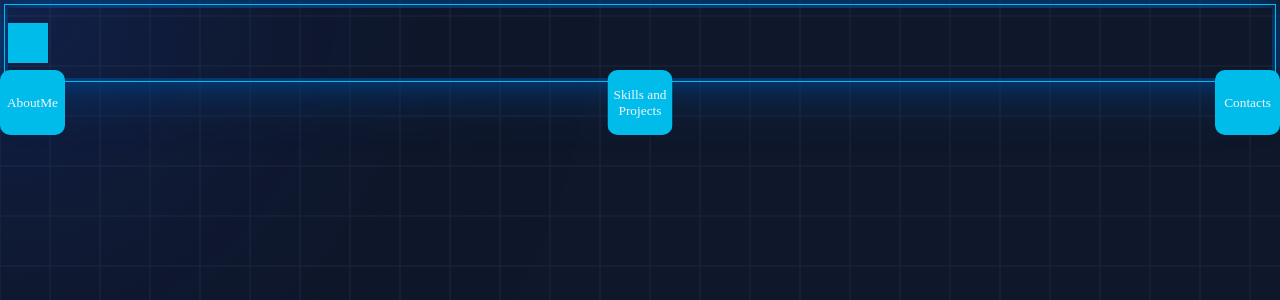
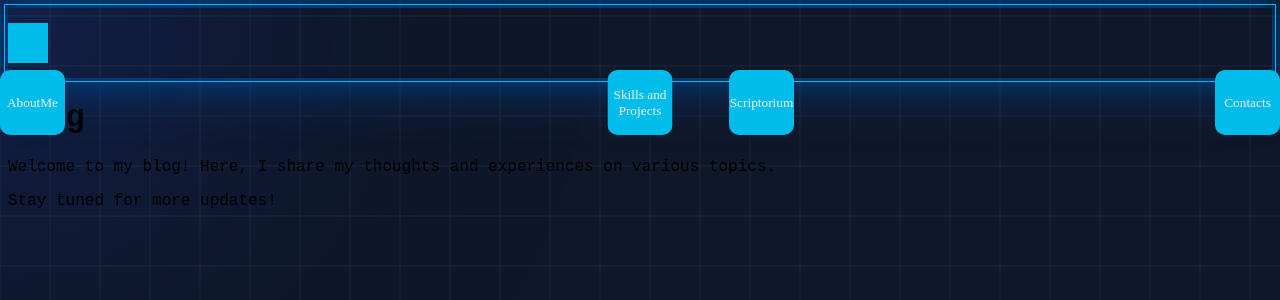
Before and after one commit to TheHeartstriker/Portfolio, a React (Vite) app in the folder Portfolio/: page /scriptorium in a window 1280 px wide. Shown: the top 300 px of the page. Built offline with nearby package versions, Linux system fonts and the light colour scheme; a web font is replaced by a local one.

Commit message:
Basic setup
Ok inputted it into the navigation system. And setup linking so I can work on the blog system and not worry about navigation next is to get the css and system for including programs inside the text.

```diff
--- a/Portfolio/src/components/nav/nav.jsx
+++ b/Portfolio/src/components/nav/nav.jsx
@@ -2,6 +2,7 @@ import { useState, useRef, useEffect } from "react";
 import { Link } from "react-router-dom";
 import NavCursor from "./navCursor.jsx";
 import "./navigate.css";
+import scriptorium from "../../pages/scriptorium/scriptorium.jsx";
 
 function Nav() {
   const containerRef = useRef(null);
@@ -26,40 +27,35 @@ function Nav() {
   }
 
   //Simple state management for the buttons
-  const [About, setAbout] = useState(false);
-  const [Skill, setSkill] = useState(false);
-  const [Contact, setContact] = useState(false);
+  const [btnState, setBtnState] = useState({
+    About: true,
+    Skill: false,
+    Contact: false,
+    scriptorium: false,
+  });
 
-  function handleAbout() {
-    setAbout(true);
-    setSkill(false);
-    setContact(false);
-  }
-
-  function handleSkill() {
-    setSkill(true);
-    setAbout(false);
-    setContact(false);
-  }
-
-  function handleContact() {
-    setContact(true);
-    setAbout(false);
-    setSkill(false);
+  function setValue(name, value) {
+    setBtnState({
+      About: false,
+      Skill: false,
+      Contact: false,
+      scriptorium: false,
+      [name]: value,
+    });
   }
 
   function Toggler() {
     const container = containerRef.current;
-    if (About) {
+    if (btnState.About) {
       container.classList.remove("skill");
       container.classList.remove("contact");
     }
-    if (Skill) {
+    if (btnState.Skill) {
       container.classList.add("skill");
     } else {
       container.classList.remove("skill");
     }
-    if (Contact) {
+    if (btnState.Contact) {
       container.classList.add("contact");
     } else {
       container.classList.remove("contact");
@@ -72,24 +68,46 @@ function Nav() {
 
   useEffect(() => {
     Toggler();
-  }, [About, Skill, Contact]);
+  }, [btnState]);
 
   return (
     <>
       <NavCursor />
       <Link to="/">
-        <button className="button" id="AboutBtn" onClick={handleAbout}>
+        <button
+          className="button"
+          id="AboutBtn"
+          onClick={() => setValue("About", true)}
+        >
           AboutMe
         </button>
       </Link>
       <Link to="/skills">
-        <button className="button" id="SkillBtn" onClick={handleSkill}>
+        <button
+          className="button"
+          id="SkillBtn"
+          onClick={() => setValue("Skill", true)}
+        >
           Skills and Projects
         </button>
       </Link>
       <Link to="/contact">
-        <button className="button" id="ContactBtn" onClick={handleContact}>
+        <button
+          className="button"
+          id="ContactBtn"
+          onClick={() => setValue("Contact", true)}
+        >
           Contacts
+        </button>
+      </Link>
+      {/* blog */}
+      <Link to="/scriptorium">
+        <button
+          className="button"
+          id="scriptoriumBtn"
+          onClick={() => setValue("scriptorium", true)}
+        >
+          Scriptorium
         </button>
       </Link>
       <div className="Container" ref={containerRef}></div>
--- a/Portfolio/src/components/nav/navigate.css
+++ b/Portfolio/src/components/nav/navigate.css
@@ -118,6 +118,11 @@
   transform: translateX(-50%);
 }
 
+#scriptoriumBtn {
+  left: 60%;
+  transform: translateX(-60%);
+}
+
 #ContactBtn {
   left: 100%;
   transform: translateX(-100%);
--- /dev/null
+++ b/Portfolio/src/pages/scriptorium/scriptorium.jsx
@@ -0,0 +1,16 @@
+import { useEffect, useState, useRef } from "react";
+
+function Scriptorium() {
+  return (
+    <div className="blog">
+      <h1>Blog</h1>
+      <p>
+        Welcome to my blog! Here, I share my thoughts and experiences on various
+        topics.
+      </p>
+      <p>Stay tuned for more updates!</p>
+    </div>
+  );
+}
+
+export default Scriptorium;
--- a/Portfolio/src/routing/indexRoute.jsx
+++ b/Portfolio/src/routing/indexRoute.jsx
@@ -2,6 +2,7 @@
 import About from "../pages/about/about.jsx";
 import Skill from "../pages/skills/skill.jsx";
 import Contact from "../pages/contact/contact.jsx";
+import Scriptorium from "../pages/scriptorium/scriptorium.jsx";
 import { Routes, Route, useLocation } from "react-router-dom";
 import FadeSettings from "./fadeSettings.jsx";
 import { AnimatePresence } from "framer-motion";
@@ -27,6 +28,16 @@ function AppRoutes() {
             </FadeSettings>
           }
         />
+
+        <Route
+          path="/scriptorium"
+          element={
+            <FadeSettings>
+              <Scriptorium />
+            </FadeSettings>
+          }
+        />
+
         <Route
           path="/contact"
           element={
```
